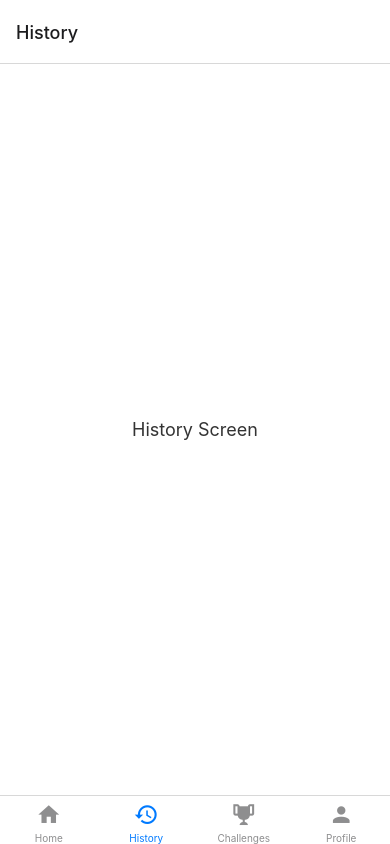
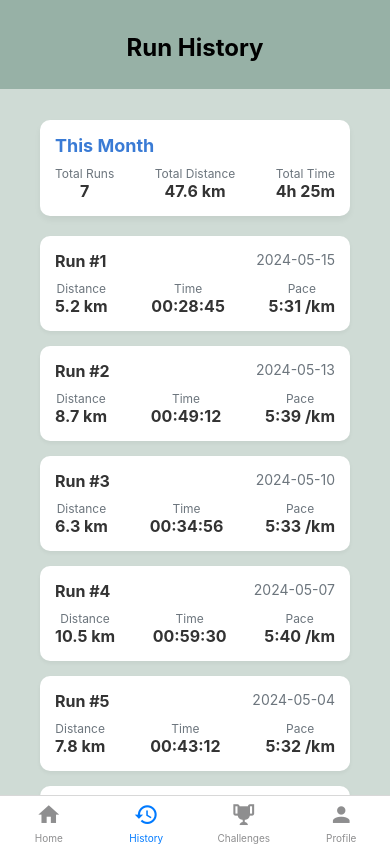
Before and after one commit to jeffcct/WalkingApp, a React Native app: screen /History in a window 390 px wide. Built offline with nearby package versions, Linux system fonts and the light colour scheme.

Commit message:
add history design and sample data

```diff
--- a/App.js
+++ b/App.js
@@ -30,6 +30,7 @@ function MyTabs() {
         name="History"
         component={HistoryScreen}
         options={{
+          headerShown: false,
           tabBarLabel: "History",
           tabBarIcon: ({ color, size }) => (
             <MaterialCommunityIcons name="history" color={color} size={size} />
@@ -40,6 +41,7 @@ function MyTabs() {
         name="Challenges"
         component={ChallengesScreen}
         options={{
+          headerShown: false,
           tabBarLabel: "Challenges",
           tabBarIcon: ({ color, size }) => (
             <MaterialCommunityIcons name="trophy" color={color} size={size} />
@@ -50,6 +52,7 @@ function MyTabs() {
         name="Profile"
         component={ProfileScreen}
         options={{
+          headerShown: false,
           tabBarLabel: "Profile",
           tabBarIcon: ({ color, size }) => (
             <MaterialCommunityIcons name="account" color={color} size={size} />
--- a/Screens/ChallengesScreen.js
+++ b/Screens/ChallengesScreen.js
@@ -1,11 +1,11 @@
-import React from 'react';
-import { View, Text } from 'react-native';
-import styles from '../Styles';
+import React from "react";
+import { View, Text } from "react-native";
+import styles from "../Styles";
 
 export default function ChallengesScreen() {
   return (
-    <View style={styles.container}>
-      <Text style={styles.text}>Challenges Screen</Text>
+    <View style={styles.headerContainer}>
+      <Text style={styles.challengesTitle}>Challenges</Text>
     </View>
   );
 }
--- a/Screens/Header.js
+++ b/Screens/Header.js
@@ -5,19 +5,19 @@ import styles from "../Styles";
 const Header = () => {
   return (
     <View style={styles.headerContainer}>
-      <Text style={styles.headerTitle}>Walking App</Text>
-      <View style={styles.statsContainer}>
-        <View style={styles.statBox}>
-          <Text style={styles.statLabel}>Distance</Text>
-          <Text style={styles.statValue}>0.00 km</Text>
+      <Text style={styles.headerTitleHistory}>RunLock</Text>
+      <View style={styles.statsHeaderHome}>
+        <View style={styles.statBoxHeaderHome}>
+          <Text style={styles.statLabelHistory}>Distance</Text>
+          <Text style={styles.statValueHeaderHistory}>0.00 km</Text>
         </View>
-        <View style={styles.statBox}>
-          <Text style={styles.statLabel}>Time</Text>
-          <Text style={styles.statValue}>00:00:00</Text>
+        <View style={styles.statBoxHeaderHome}>
+          <Text style={styles.statLabelHistory}>Time</Text>
+          <Text style={styles.statValueHeaderHistory}>00:00:00</Text>
         </View>
-        <View style={styles.statBox}>
-          <Text style={styles.statLabel}>Pace</Text>
-          <Text style={styles.statValue}>0'00"/km</Text>
+        <View style={styles.statBoxHeaderHome}>
+          <Text style={styles.statLabelHistory}>Pace</Text>
+          <Text style={styles.statValueHeaderHistory}>0'00"/km</Text>
         </View>
       </View>
     </View>
--- a/Screens/HistoryScreen.js
+++ b/Screens/HistoryScreen.js
@@ -1,11 +1,112 @@
-import React from 'react';
-import { View, Text } from 'react-native';
-import styles from '../Styles';
+import React from "react";
+import { View, Text, ScrollView } from "react-native";
+import styles from "../Styles";
 
 export default function HistoryScreen() {
+  // sample run data
+  const runData = [
+    {
+      id: 1,
+      date: "2024-05-15",
+      distance: 5.2,
+      time: "00:28:45",
+      pace: "5:31",
+    },
+    {
+      id: 2,
+      date: "2024-05-13",
+      distance: 8.7,
+      time: "00:49:12",
+      pace: "5:39",
+    },
+    {
+      id: 3,
+      date: "2024-05-10",
+      distance: 6.3,
+      time: "00:34:56",
+      pace: "5:33",
+    },
+    {
+      id: 4,
+      date: "2024-05-07",
+      distance: 10.5,
+      time: "00:59:30",
+      pace: "5:40",
+    },
+    {
+      id: 5,
+      date: "2024-05-04",
+      distance: 7.8,
+      time: "00:43:12",
+      pace: "5:32",
+    },
+    {
+      id: 6,
+      date: "2024-05-02",
+      distance: 5.2,
+      time: "00:30:25",
+      pace: "6:31",
+    },
+    {
+      id: 7,
+      date: "2024-05-01",
+      distance: 3.9,
+      time: "00:20:31",
+      pace: "5:50",
+    },
+  ];
+
   return (
-    <View style={styles.container}>
-      <Text style={styles.text}>History Screen</Text>
-    </View>
+    <ScrollView
+      style={styles.historycontainer}
+      contentContainerStyle={styles.contentContainer}
+    >
+      <View style={styles.headerContainer}>
+        <Text style={styles.historyTitle}>Run History</Text>
+      </View>
+
+      <View style={styles.statsSummaryHistory}>
+        <Text style={styles.monthTitleHistory}>This Month</Text>
+        <View style={styles.statsGridHistory}>
+          <View style={styles.statItemHistory}>
+            <Text style={styles.statLabelHistory}>Total Runs</Text>
+            <Text style={styles.statValueHeaderHistory}>{runData.length}</Text>
+          </View>
+          <View style={styles.statItemHistory}>
+            <Text style={styles.statLabelHistory}>Total Distance</Text>
+            <Text style={styles.statValueHeaderHistory}>47.6 km</Text>
+          </View>
+          <View style={styles.statItemHistory}>
+            <Text style={styles.statLabelHistory}>Total Time</Text>
+            <Text style={styles.statValueHeaderHistory}>4h 25m</Text>
+          </View>
+        </View>
+      </View>
+
+      {runData.map((run) => (
+        <View key={run.id} style={styles.runItemHistory}>
+          <View style={styles.runHeaderHistory}>
+            <Text style={styles.runTitleHistory}>Run #{run.id}</Text>
+            <Text style={styles.runDateHistory}>{run.date}</Text>
+          </View>
+          <View style={styles.runStatsHistory}>
+            <View style={styles.runStatHistory}>
+              <Text style={styles.statLabelHistory}>Distance</Text>
+              <Text style={styles.statValueHeaderHistory}>
+                {run.distance} km
+              </Text>
+            </View>
+            <View style={styles.runStatHistory}>
+              <Text style={styles.statLabelHistory}>Time</Text>
+              <Text style={styles.statValueHeaderHistory}>{run.time}</Text>
+            </View>
+            <View style={styles.runStatHistory}>
+              <Text style={styles.statLabelHistory}>Pace</Text>
+              <Text style={styles.statValueHeaderHistory}>{run.pace} /km</Text>
+            </View>
+          </View>
+        </View>
+      ))}
+    </ScrollView>
   );
 }
--- a/Screens/HomeScreen.js
+++ b/Screens/HomeScreen.js
@@ -5,7 +5,7 @@ import Header from "../Screens/Header";
 
 export default function HomeScreen() {
   return (
-    <View style={styles.container}>
+    <View style={styles.headerContainer}>
       <Header />
     </View>
   );
--- a/Screens/ProfileScreen.js
+++ b/Screens/ProfileScreen.js
@@ -1,11 +1,11 @@
-import React from 'react';
-import { View, Text } from 'react-native';
-import styles from '../Styles';
+import React from "react";
+import { View, Text } from "react-native";
+import styles from "../Styles";
 
 export default function ProfileScreen() {
   return (
-    <View style={styles.container}>
-      <Text style={styles.text}>Profile Screen</Text>
+    <View style={styles.headerContainer}>
+      <Text style={styles.profileTitle}>Profile</Text>
     </View>
   );
 }
--- a/Styles.js
+++ b/Styles.js
@@ -1,7 +1,7 @@
 import { StyleSheet } from "react-native";
 
 const styles = StyleSheet.create({
-  container: {
+  historycontainer: {
     flex: 1,
     backgroundColor: "#fff",
     alignItems: "center",
@@ -12,9 +12,9 @@ const styles = StyleSheet.create({
     color: "#333",
   },
 
-  // Header styles
+  // common Header styles
   headerContainer: {
-    backgroundColor: "#3ba7ff",
+    backgroundColor: "#97B1A6",
     padding: 20,
     alignItems: "center",
     position: "absolute",
@@ -22,18 +22,15 @@ const styles = StyleSheet.create({
     left: 0,
     right: 0,
   },
-  headerTitle: {
-    fontSize: 24,
-    color: "white",
-    fontWeight: "bold",
-    marginBottom: 20,
-  },
-  statsContainer: {
+
+  // Home Header styles
+  statsHeaderHome: {
     flexDirection: "row",
     justifyContent: "space-between",
     width: "100%",
+    top: 5,
   },
-  statBox: {
+  statBoxHeaderHome: {
     backgroundColor: "white",
     borderRadius: 10,
     padding: 10,
@@ -41,16 +38,119 @@ const styles = StyleSheet.create({
     flex: 1,
     marginHorizontal: 5,
   },
-  statLabel: {
+  statLabelHistory: {
     fontSize: 14,
     color: "#888",
     marginBottom: 5,
   },
-  statValue: {
+  statValueHeaderHistory: {
     fontSize: 18,
     color: "#333",
     fontWeight: "bold",
   },
+
+  // History styles
+  historyTitle: {
+    fontSize: 24,
+    color: "black",
+    fontWeight: "bold",
+    marginBottom: 20,
+    top: 13,
+  },
+  historycontainer: {
+    flex: 1,
+    backgroundColor: "#CFDBD5",
+  },
+  contentContainer: {
+    padding: 20,
+  },
+  historyHeader: {
+    backgroundColor: "#3a7bd5",
+    padding: 20,
+    alignItems: "center",
+  },
+  headerTitleHistory: {
+    color: "black",
+    fontSize: 24,
+    fontWeight: "700",
+  },
+  statsSummaryHistory: {
+    backgroundColor: "white",
+    padding: 15,
+    borderRadius: 10,
+    margin: 20,
+    boxShadow: "0 4px 6px rgba(0,0,0,0.05)",
+    marginTop: 100,
+  },
+  monthTitleHistory: {
+    fontSize: 18,
+    color: "#3a7bd5",
+    marginBottom: 10,
+    fontWeight: "bold",
+  },
+  statsGridHistory: {
+    flexDirection: "row",
+    justifyContent: "space-between",
+  },
+  statItemHistory: {
+    alignItems: "center",
+  },
+  statLabelHistory: {
+    fontSize: 12,
+    color: "#6c757d",
+  },
+  statValueHeaderHistory: {
+    fontSize: 16,
+    fontWeight: "700",
+    color: "#333",
+  },
+  runItemHistory: {
+    backgroundColor: "#ffffff",
+    padding: 15,
+    marginHorizontal: 20,
+    marginBottom: 15,
+    borderRadius: 10,
+    boxShadow: "0 2px 4px rgba(0,0,0,0.05)",
+  },
+  runHeaderHistory: {
+    flexDirection: "row",
+    justifyContent: "space-between",
+    marginBottom: 10,
+  },
+  runTitleHistory: {
+    fontSize: 16,
+    fontWeight: "700",
+    color: "#333",
+  },
+  runDateHistory: {
+    fontSize: 14,
+    color: "#6c757d",
+  },
+  runStatsHistory: {
+    flexDirection: "row",
+    justifyContent: "space-between",
+  },
+  runStatHistory: {
+    alignItems: "center",
+  },
+
+  // Challenges styles
+  challengesTitle: {
+    fontSize: 24,
+    color: "black",
+    fontWeight: "bold",
+    marginBottom: 20,
+    top: 13,
+  },
+
+  // Profile styles
+  profileTitle: {
+    fontSize: 24,
+    color: "black",
+    fontWeight: "bold",
+    marginBottom: 20,
+    top: 13,
+  },
 });
 
 export default styles;
```
